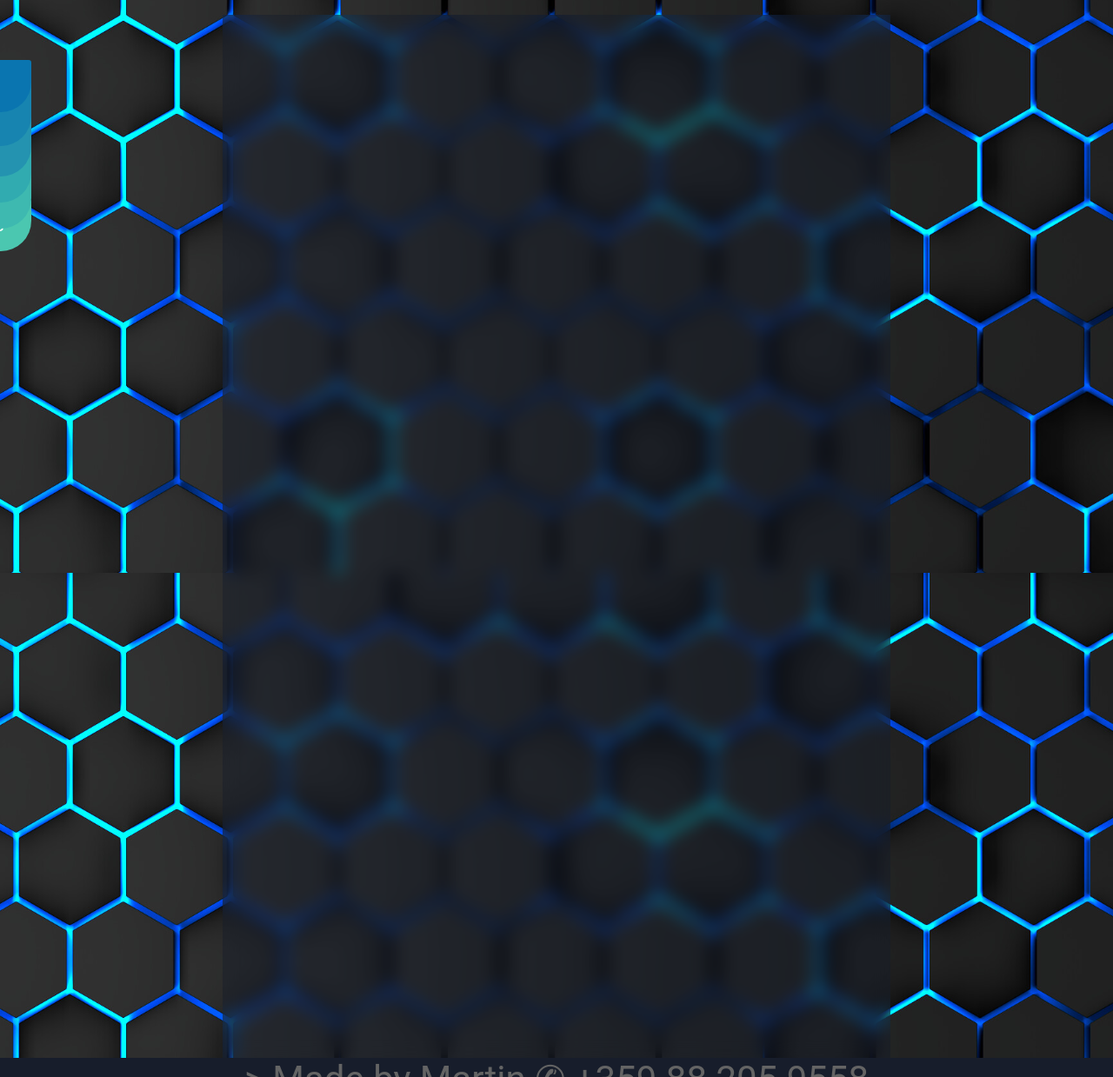
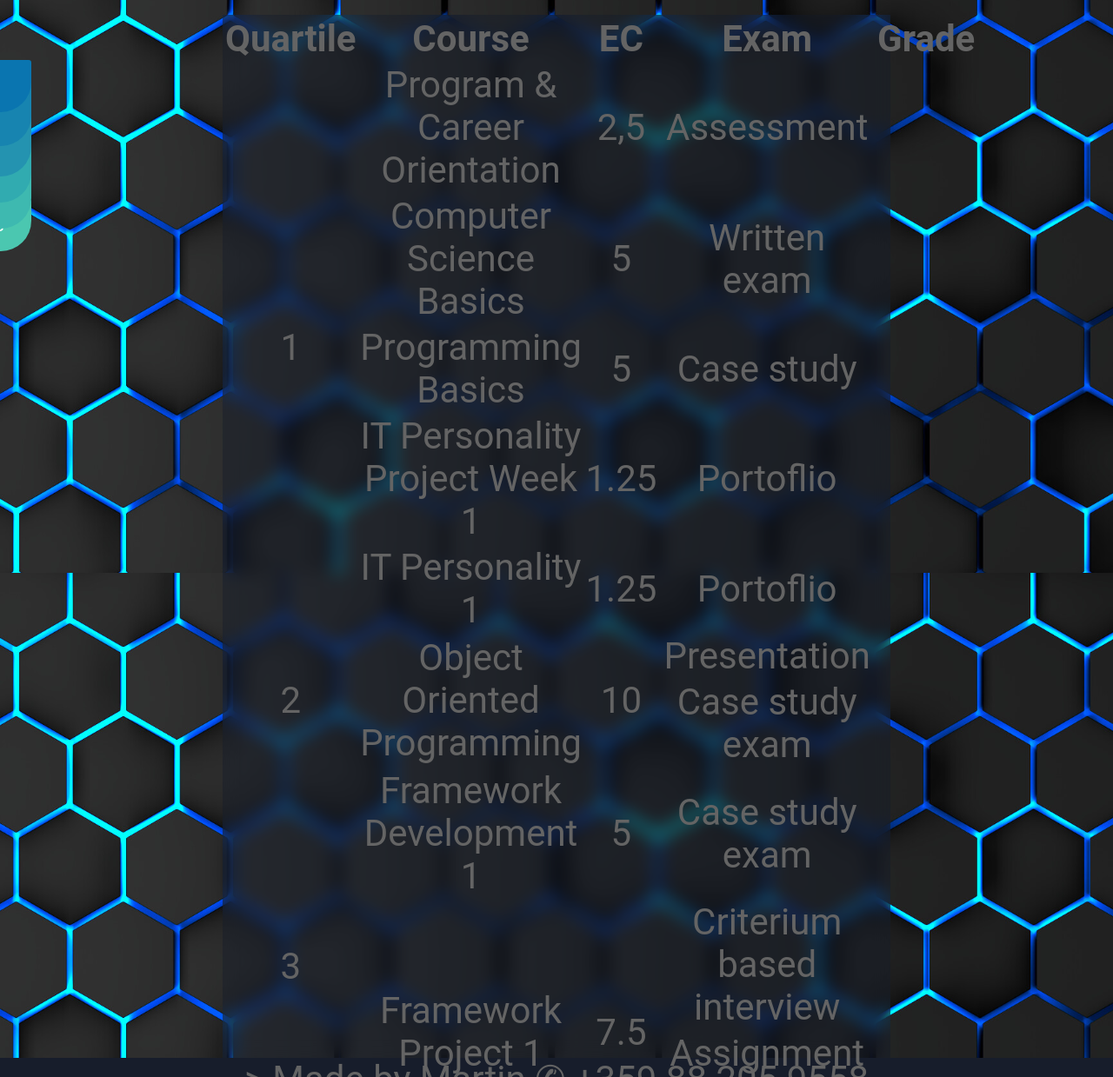
Before and after one commit to loseisok/showcaseWebsite, a plain HTML site: page dashboard.html in a window 1280 px wide. Shown: the part 141-1380 px from the top of the page at 87% size. Drawn offline with Linux system fonts and the light colour scheme.

Commit message:
Added table to dashboard page

```diff
--- a/dashboard.html
+++ b/dashboard.html
@@ -53,9 +53,122 @@
             <article>
                 <h1 class="title">
 
-
                 </h1>
                 <p class="text"></p>
+
+                <table class="table">
+                    <thead>
+                        <tr>
+                            <th>Quartile</th>
+                            <th>Course</th>
+                            <th>EC</th>
+                            <th>Exam</th>
+                            <th>Grade</th>
+                        </tr>
+                    </thead>
+                    <tbody>
+                        <tr>
+                            <td rowspan="5">1</td>
+                            <td>Program & Career Orientation</td>
+                            <td>2,5</td>
+                            <td>Assessment</td>
+                            <td></td>
+                        </tr>
+                        <tr>
+                            <td>Computer Science Basics</td>
+                            <td>5</td>
+                            <td>Written exam</td>
+                            <td></td>
+                        </tr>
+                        <tr>
+                            <td>Programming Basics</td>
+                            <td>5</td>
+                            <td>Case study</td>
+                            <td></td>
+                        </tr>
+                        <tr>
+                            <td>IT Personality Project Week 1</td>
+                            <td>1.25</td>
+                            <td>Portoflio</td>
+                            <td></td>
+                        </tr>
+                        <tr>
+                            <td>IT Personality 1</td>
+                            <td>1.25</td>
+                            <td>Portoflio</td>
+                            <td></td>
+                        </tr>
+                        <tr>
+                            <td rowspan="2">2</td>
+                            <td rowspan="2">Object Oriented Programming</td>
+                            <td rowspan="2">10</td>
+                            <td>Presentation</td>
+                            <td></td>
+                        </tr>
+                        <tr>
+                            <td>Case study exam</td>
+                            <td></td>
+                        </tr>
+                        <tr>
+                            <td rowspan="4">3</td>
+                            <td>Framework Development 1</td>
+                            <td>5</td>
+                            <td>Case study exam</td>
+                            <td></td>
+                        </tr>
+                        <tr>
+                            <td rowspan="3">Framework Project 1</td>
+                            <td rowspan="3">7.5</td>
+                            <td>Criterium based interview</td>
+                            <td></td>
+                        </tr>
+                        <tr>
+                            <td>Assignment</td>
+                            <td></td>
+                        </tr>
+                        <tr>
+                            <td>Case study exam</td>
+                            <td></td>
+                        </tr>
+                        <tr>
+                            <td rowspan="7">4</td>
+                            <td rowspan="3">Framework Project 2</td>
+                            <td rowspan="3">10</td>
+                            <td>Final delivery</td>
+                            <td></td>
+                        </tr>
+                        <tr>
+                            <td>Report of acceptance tests and optional assesments</td>
+                            <td></td>
+                        </tr>
+                        <tr>
+                            <td>IT Development portfolio</td>
+                            <td></td>
+                        </tr>
+                        <tr>
+                            <td>IT Personality International week</td>
+                            <td>1.25</td>
+                            <td>Portfolio</td>
+                            <td></td>
+                        </tr>
+                        <tr>
+                            <td>IT Personality 2</td>
+                            <td>1.25</td>
+                            <td>Portfolio</td>
+                            <td></td>
+                        </tr>
+                        <tr>
+                            <td rowspan="2">Personal Professional Development: Exploration</td>
+                            <td rowspan="2">12.5</td>
+                            <td>English Test</td>
+                            <td></td>
+                        </tr>
+                        <tr>
+                            <td>Criterium focuseed interview</td>
+                            <td></td>
+                        </tr>
+                    </tbody>
+                </table>
 
             </article>
 
```
